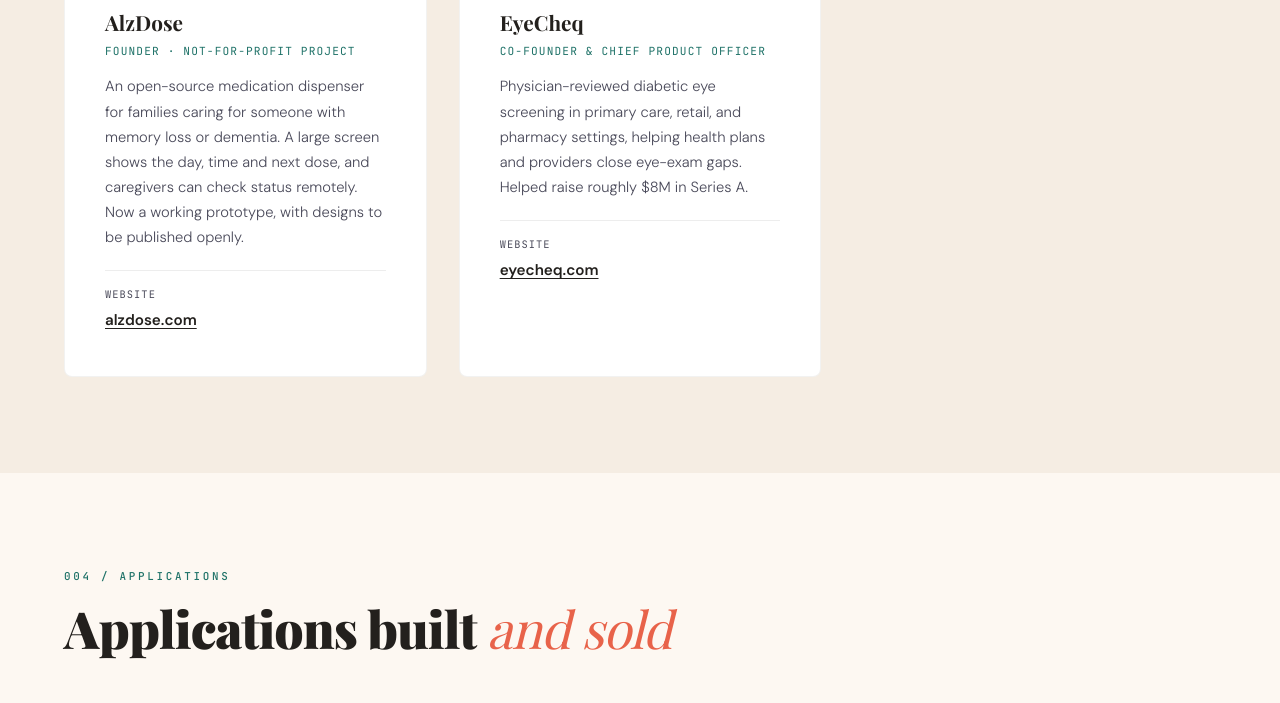
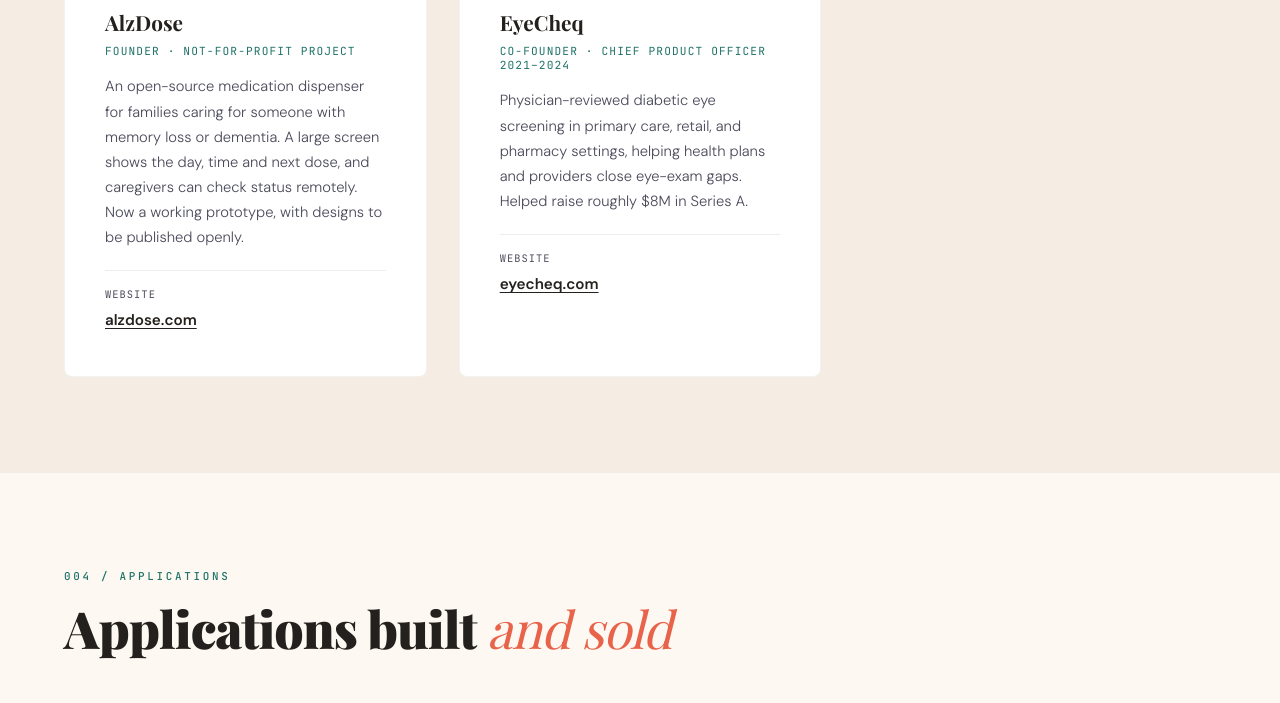
Before and after one commit to rseech01/riyaadseecharanweb, a plain HTML site: page index.html in a window 1280 px wide. Shown: the part 4223-4926 px from the top of the page. Drawn offline with nearby package versions, Linux system fonts and the light colour scheme; a web font is replaced by a local one.

Commit message:
Clarify EyeCheq role: ongoing co-founder, CPO 2021-2024
Co-Authored-By: Claude Opus 5.5 <noreply@anthropic.com>
Claude-Session: https://claude.ai/code/session_01GzwcSThfeQGUE26zzMs5Qi

```diff
--- a/index.html
+++ b/index.html
@@ -1285,7 +1285,7 @@
     <div class="venture-card reveal">
       <div class="app-logo"><img src="/assets/logos/eyecheq-logo.png" alt="EyeCheq logo" width="720" height="240" loading="lazy"></div>
       <h3>EyeCheq</h3>
-      <div class="v-role">Co-Founder &amp; Chief Product Officer</div>
+      <div class="v-role">Co-Founder &middot; Chief Product Officer 2021&ndash;2024</div>
       <p>Physician-reviewed diabetic eye screening in primary care, retail, and pharmacy settings, helping health plans and providers close eye-exam gaps. Helped raise roughly $8M in Series A.</p>
       <div class="app-acquirer"><span>Website</span> <a href="https://www.eyecheq.com/" target="_blank" rel="noopener">eyecheq.com</a></div>
     </div>
```
